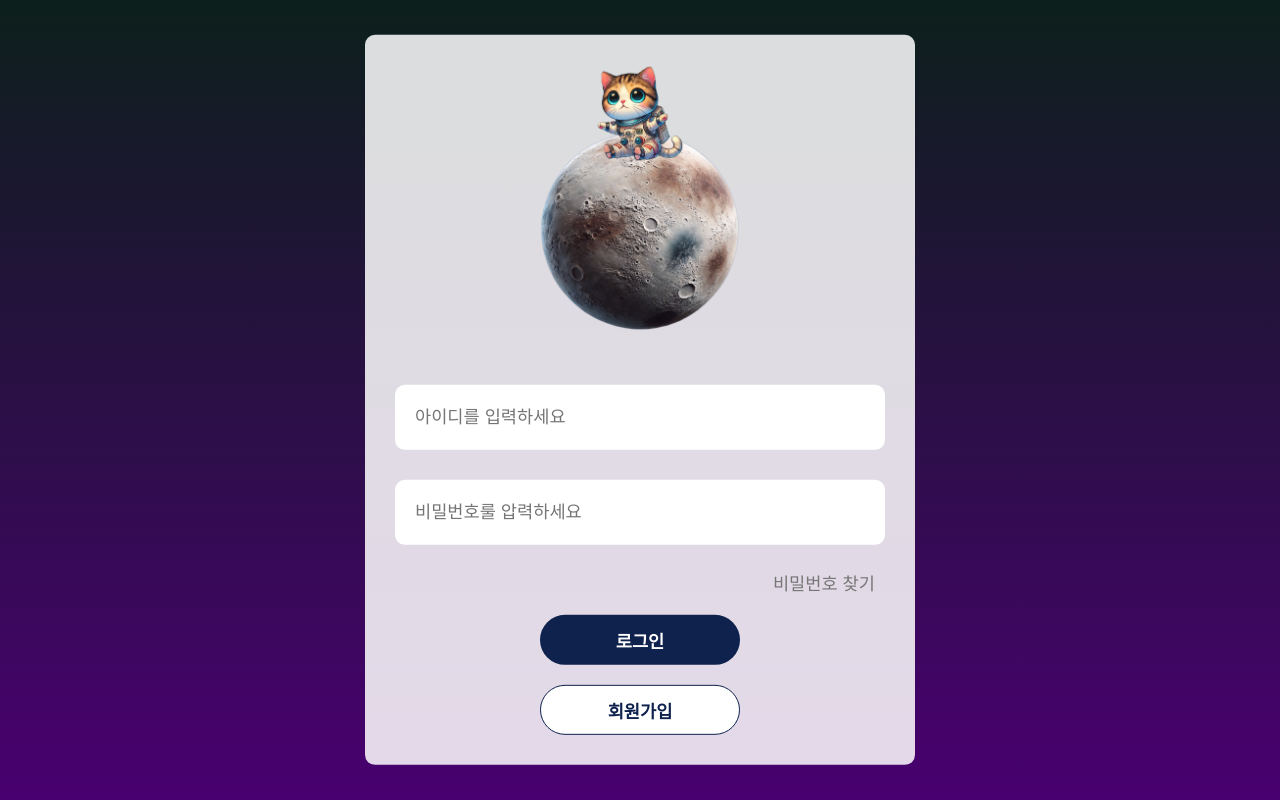
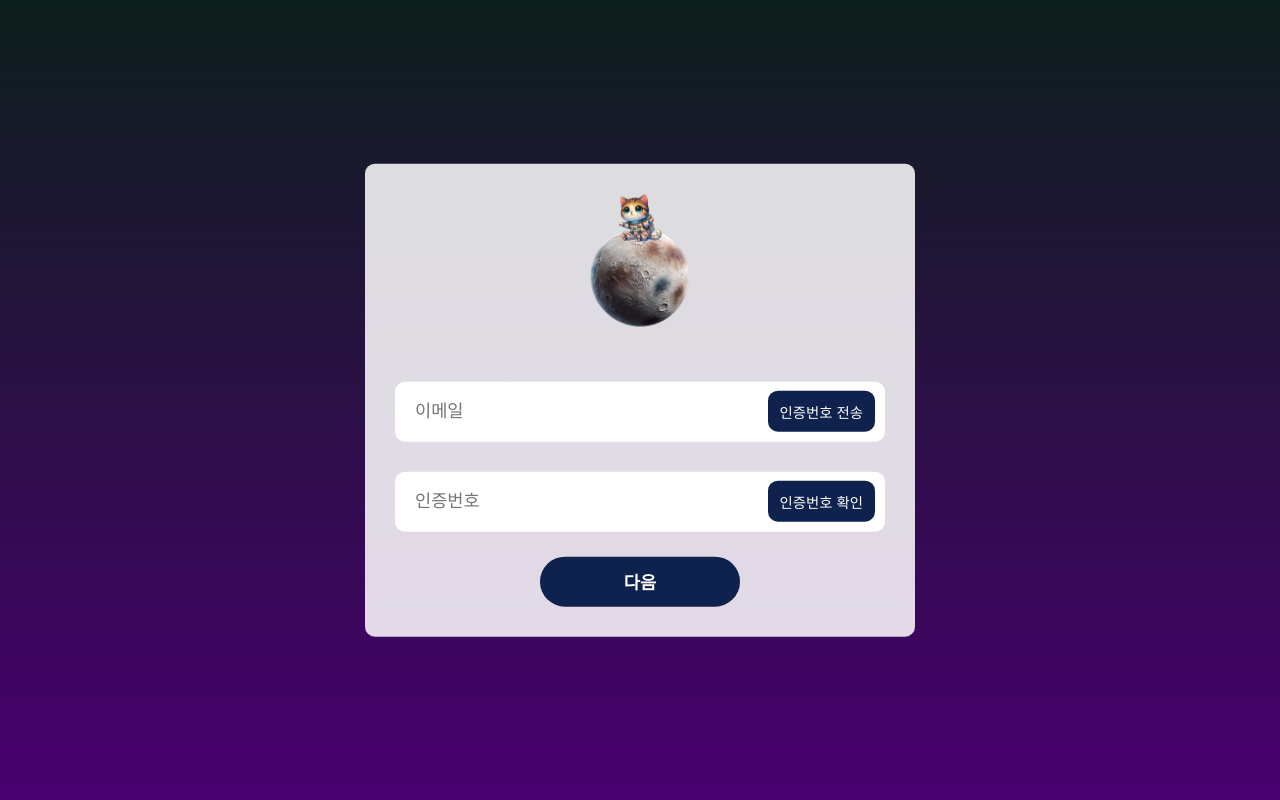
Before and after one commit to hyuntohoon/StockOfGalaxy, a Next.js app in the folder frontend/: page /find-password in a window 1280 px wide. Built offline with nearby package versions, Linux system fonts and the light colour scheme.

Commit message:
feat: 비밀번호 찾기 페이지
[type]

```diff
--- a/frontend/app/(route)/find-password/page.tsx
+++ b/frontend/app/(route)/find-password/page.tsx
@@ -1,7 +1,7 @@
-import LoginTemplate from "@/app/components/templates/LoginTemplate";
+import FindPasswordTemplate from "@/app/components/templates/FindPasswordTemplate";
 
 const FindPasswordPage = () => {
-  return <LoginTemplate />;
+  return <FindPasswordTemplate />;
 };
 
 export default FindPasswordPage;
--- /dev/null
+++ b/frontend/app/components/atoms/FindPasswordInputField.tsx
@@ -0,0 +1,60 @@
+"use client";
+
+import styled from "styled-components";
+
+const InputContainer = styled.div`
+  display: flex;
+  align-items: center;
+  position: relative;
+`;
+
+const InputField = styled.input`
+  color: #9b9b9b;
+  border: none;
+  border-radius: 10px;
+  padding: 10px 20px;
+  width: 450px;
+  height: 40px;
+  margin: 15px 10px;
+  font-size: 1.1rem;
+`;
+
+const CheckButton = styled.button`
+  position: absolute;
+  right: 20px;
+  padding: 10px 12px;
+  border: none;
+  border-radius: 10px;
+  background-color: #0e224d;
+  color: white;
+  font-size: 0.9rem;
+  cursor: pointer;
+`;
+
+const FindPasswordInputField = ({ type, placeholder }) => {
+  return (
+    <InputContainer>
+      <InputField type={type} placeholder={placeholder} />
+      {placeholder === "이메일" && (
+        <CheckButton
+          onClick={() => {
+            alert("인증번호가 전송되었습니다.");
+          }}
+        >
+          인증번호 전송
+        </CheckButton>
+      )}
+      {placeholder === "인증번호" && (
+        <CheckButton
+          onClick={() => {
+            alert("인증번호가 확인되었습니다.");
+          }}
+        >
+          인증번호 확인
+        </CheckButton>
+      )}
+    </InputContainer>
+  );
+};
+
+export default FindPasswordInputField;
--- /dev/null
+++ b/frontend/app/components/molecules/FindPasswordInputGroup.tsx
@@ -0,0 +1,24 @@
+"use client";
+
+import FindPasswordInputField from "../atoms/FindPasswordInputField";
+import styled from "styled-components";
+
+const Container = styled.div`
+  display: flex;
+  flex-direction: column;
+  align-items: center;
+  justify-content: center;
+`;
+
+const FindPasswordInputGroup = () => {
+  return (
+    <>
+      <Container>
+        <FindPasswordInputField type="email" placeholder="이메일" />
+        <FindPasswordInputField type="text" placeholder="인증번호" />
+      </Container>
+    </>
+  );
+};
+
+export default FindPasswordInputGroup;
--- /dev/null
+++ b/frontend/app/components/templates/FindPasswordTemplate.tsx
@@ -0,0 +1,46 @@
+"use client";
+
+import { useRouter } from "next/navigation";
+
+import LoginImage from "../atoms/LoginImage";
+import FindPasswordInputGroup from "../molecules/FindPasswordInputGroup";
+import LoginButton from "../atoms/LoginButton";
+import styled from "styled-components";
+import SignUp from "../../utils/SignUp";
+
+const LoginContainer = styled.div`
+  position: absolute;
+  top: 50%;
+  left: 50%;
+  transform: translate(-50%, -50%);
+  display: flex;
+  flex-direction: column;
+  align-items: center;
+  justify-content: center;
+  height: auto;
+  width: auto;
+  background: rgba(255, 255, 255, 0.85);
+  border-radius: 10px;
+  padding: 20px;
+`;
+
+const FindPasswordTemplate = () => {
+  const router = useRouter();
+
+  return (
+    <>
+      <LoginContainer>
+        <LoginImage width={100} />
+        <FindPasswordInputGroup />
+        <LoginButton
+          value="다음"
+          onClick={() => {
+            router.push("/reset-password");
+          }}
+        />
+      </LoginContainer>
+    </>
+  );
+};
+
+export default FindPasswordTemplate;
```
Also changed, not shown: frontend/app/components/molecules/SignUpInputGroup.tsx (+5 -41 lines).
